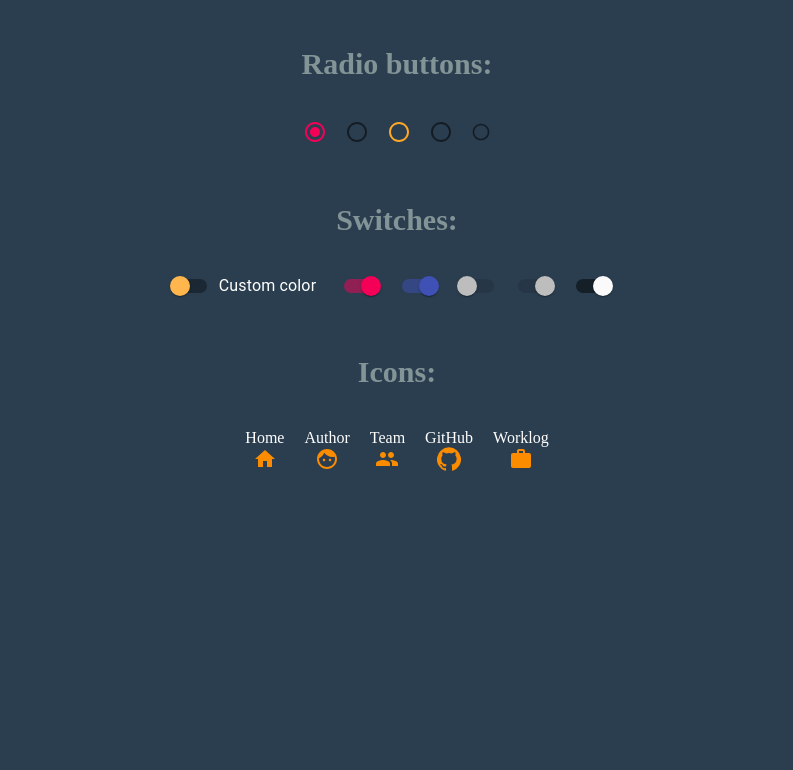
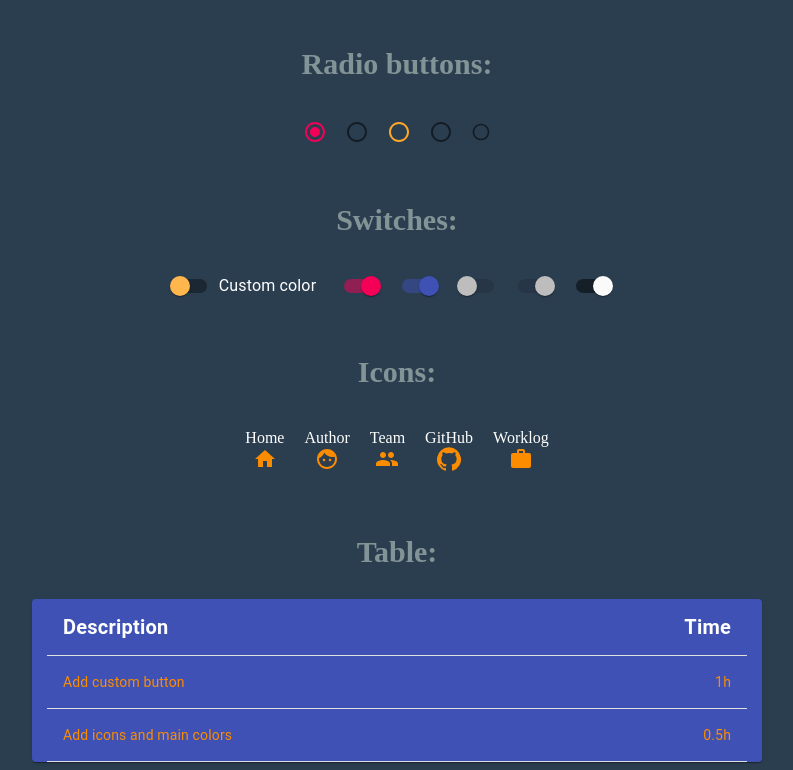
Before and after one commit to Riasets/culture-portal, a Gatsby site: page /styleGuide in a window 1280 px wide. Shown: the part 1095-1865 px from the top of the page, without its empty margins (243-1036 px from the left). Before the commit the page ends 1588 px from the top, so only its background shows below. Built offline with nearby package versions, Linux system fonts and the light colour scheme; Gatsby itself is replaced by a stand-in of ours.

Commit message:
feat: add table exaple

```diff
--- a/src/components/StyleGuide/StyleGuide.js
+++ b/src/components/StyleGuide/StyleGuide.js
@@ -5,6 +5,7 @@ import CustomButton from './elements/CustomButton';
 import CheckboxLabels from './elements/CustomCheckbox';
 import RadioButtons from './elements/CustomRadioButtons';
 import Switches from './elements/Switch';
+import SimpleTable from './elements/Table';
 
 import HomeIcon from '@material-ui/icons/Home';
 import FaceIcon from '@material-ui/icons/Face';
@@ -53,6 +54,8 @@ function StyleGuide() {
             <WorkIcon className="icon-color"/>
           </div>
         </div>
+        <h3>Table:</h3>
+        <SimpleTable />
       </div>
     </div>
   );
--- a/src/components/StyleGuide/elements/CustomCheckbox.js
+++ b/src/components/StyleGuide/elements/CustomCheckbox.js
@@ -32,7 +32,7 @@ export default function CheckboxLabels() {
   };
 
   return (
-    <FormGroup class="custom-checkboxes">
+    <FormGroup className="custom-checkboxes">
       <FormControlLabel
         control={
           <Checkbox checked={state.checkedA} onChange={handleChange('checkedA')} value="checkedA" />
--- /dev/null
+++ b/src/components/StyleGuide/elements/Table.js
@@ -0,0 +1,43 @@
+import React from 'react';
+import Table from '@material-ui/core/Table';
+import TableBody from '@material-ui/core/TableBody';
+import TableCell from '@material-ui/core/TableCell';
+import TableContainer from '@material-ui/core/TableContainer';
+import TableHead from '@material-ui/core/TableHead';
+import TableRow from '@material-ui/core/TableRow';
+import Paper from '@material-ui/core/Paper';
+
+function createData(description, hours) {
+  return { description, hours };
+}
+
+const rows = [
+  createData('Add custom button', '1h'),
+  createData('Add icons and main colors', '0.5h'),
+];
+
+export default function SimpleTable() {
+
+  return (
+    <TableContainer component={Paper} className="table-container simple-table">
+      <Table aria-label="simple table">
+        <TableHead className="table-head">
+          <TableRow>
+          <TableCell>Description</TableCell>
+          <TableCell align="right">Time</TableCell>
+          </TableRow>
+        </TableHead>
+        <TableBody className="table-body">
+          {rows.map(row => (
+            <TableRow key={row.description}>
+              <TableCell component="th" scope="row">
+                {row.description}
+              </TableCell>
+              <TableCell align="right">{row.hours}</TableCell>
+            </TableRow>
+          ))}
+        </TableBody>
+      </Table>
+    </TableContainer>
+  );
+}
--- a/src/components/StyleGuide/style.css
+++ b/src/components/StyleGuide/style.css
@@ -77,3 +77,23 @@ a {
   color: #f50057;
   cursor: pointer;
 }
+
+.table-head th{
+  color: white;
+  font-size: 20px;
+  font-weight: bold;
+}
+
+.table-body th, .table-body td {
+  color: #fb8c00;
+}
+
+.table-container {
+  background-color: #3f51b5 !important;
+}
+
+.simple-table {
+  max-width: 700px;
+  margin: auto;
+  padding: 0 15px;
+}
```
